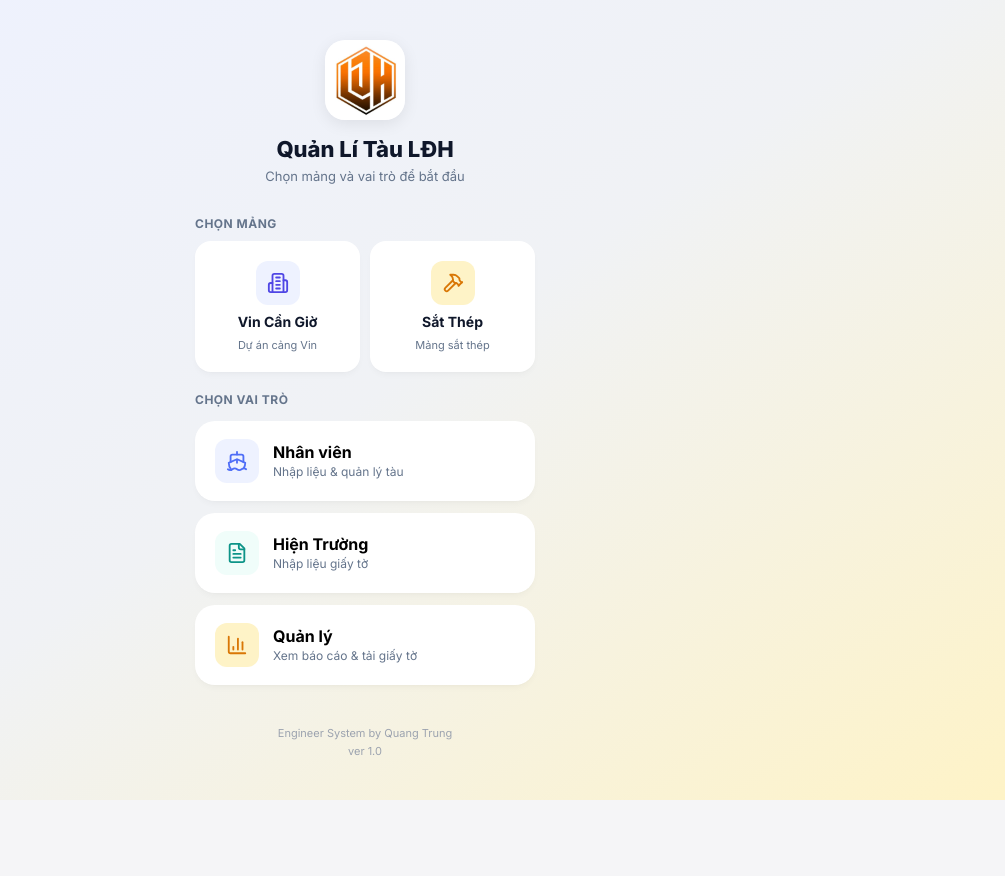
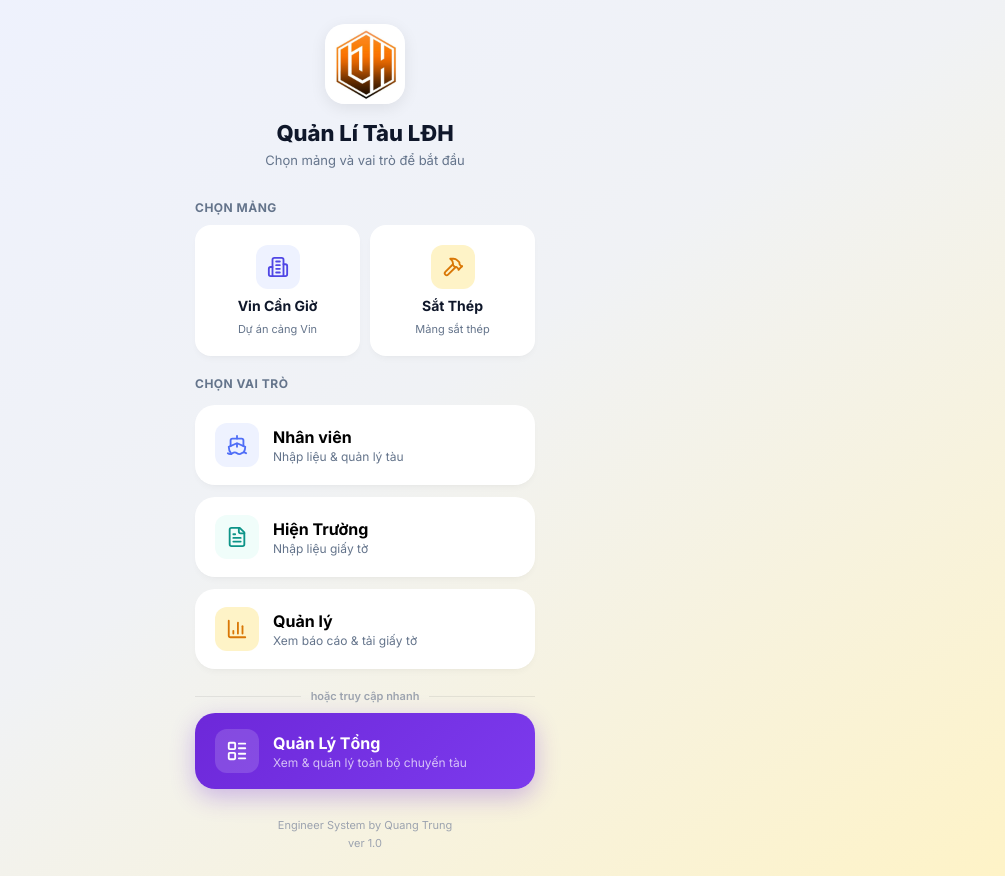
Before and after one commit to quangtrungedm/app-ship-manager, a React (Vite) app: page /login in a window 1280 px wide. Shown: the whole page, without its empty margins (275-1280 px from the left). Before the commit the page ends 800 px from the top, so only its background shows below. Built offline with nearby package versions, Linux system fonts and the light colour scheme.

Commit message:
feat: BossManager public route + nút truy cập nhanh trên Login

```diff
--- a/src/App.tsx
+++ b/src/App.tsx
@@ -49,11 +49,7 @@ function App() {
                             <BossShips />
                         </ProtectedRoute>
                     } />
-                    <Route path="/boss/manager" element={
-                        <ProtectedRoute allowedRole="BOSS">
-                            <BossManager />
-                        </ProtectedRoute>
-                    } />
+                    <Route path="/boss/manager" element={<BossManager />} />
 
                     {/* Document Entry Route */}
                     <Route path="/doc-entry" element={
--- a/src/pages/Login.tsx
+++ b/src/pages/Login.tsx
@@ -1,6 +1,6 @@
 import { useNavigate } from 'react-router-dom';
 import { useAuth, Division } from '../lib/AuthContext';
-import { Ship, BarChart3, Building2, Hammer, FileText } from 'lucide-react';
+import { Ship, BarChart3, Building2, Hammer, FileText, LayoutList } from 'lucide-react';
 import { useState } from 'react';
 
 export function Login() {
@@ -144,7 +144,39 @@ export function Login() {
                 </button>
             </div>
 
-            <p style={{ fontSize: 11, color: '#9ca3af', marginTop: 40, textAlign: 'center', lineHeight: 1.6 }}>
+            {/* Direct access to BossManager */}
+            <div style={{ width: '100%', maxWidth: 340, marginTop: 20 }} className="fade-up fade-up-d3">
+                <div style={{ display: 'flex', alignItems: 'center', gap: 10, marginBottom: 10 }}>
+                    <div style={{ flex: 1, height: 1, background: 'rgba(0,0,0,0.07)' }} />
+                    <span style={{ fontSize: 11, color: '#9ca3af', fontWeight: 600, whiteSpace: 'nowrap' }}>hoặc truy cập nhanh</span>
+                    <div style={{ flex: 1, height: 1, background: 'rgba(0,0,0,0.07)' }} />
+                </div>
+                <button
+                    onClick={() => navigate('/boss/manager')}
+                    style={{
+                        width: '100%', display: 'flex', alignItems: 'center', gap: 14,
+                        padding: '16px 20px', border: 'none', borderRadius: 'var(--radius)',
+                        cursor: 'pointer', fontFamily: 'inherit',
+                        background: 'linear-gradient(135deg, #6d28d9, #7c3aed)',
+                        boxShadow: '0 8px 24px rgba(109,40,217,0.3)',
+                        transition: 'transform .15s, box-shadow .15s',
+                        WebkitTapHighlightColor: 'transparent',
+                    }}
+                    onMouseDown={e => e.currentTarget.style.transform = 'scale(0.98)'}
+                    onMouseUp={e => e.currentTarget.style.transform = 'scale(1)'}
+                    onMouseLeave={e => e.currentTarget.style.transform = 'scale(1)'}
+                >
+                    <div style={{ width: 44, height: 44, borderRadius: 12, background: 'rgba(255,255,255,0.15)', display: 'flex', alignItems: 'center', justifyContent: 'center', flexShrink: 0 }}>
+                        <LayoutList size={22} color="#fff" strokeWidth={2} />
+                    </div>
+                    <div style={{ textAlign: 'left' }}>
+                        <p style={{ fontSize: 16, fontWeight: 700, margin: 0, color: '#fff' }}>Quản Lý Tổng</p>
+                        <p style={{ fontSize: 12, color: 'rgba(255,255,255,0.7)', margin: 0, marginTop: 2 }}>Xem & quản lý toàn bộ chuyến tàu</p>
+                    </div>
+                </button>
+            </div>
+
+            <p style={{ fontSize: 11, color: '#9ca3af', marginTop: 28, textAlign: 'center', lineHeight: 1.6 }}>
                 Engineer System by Quang Trung<br />ver 1.0
             </p>
         </div>
```
